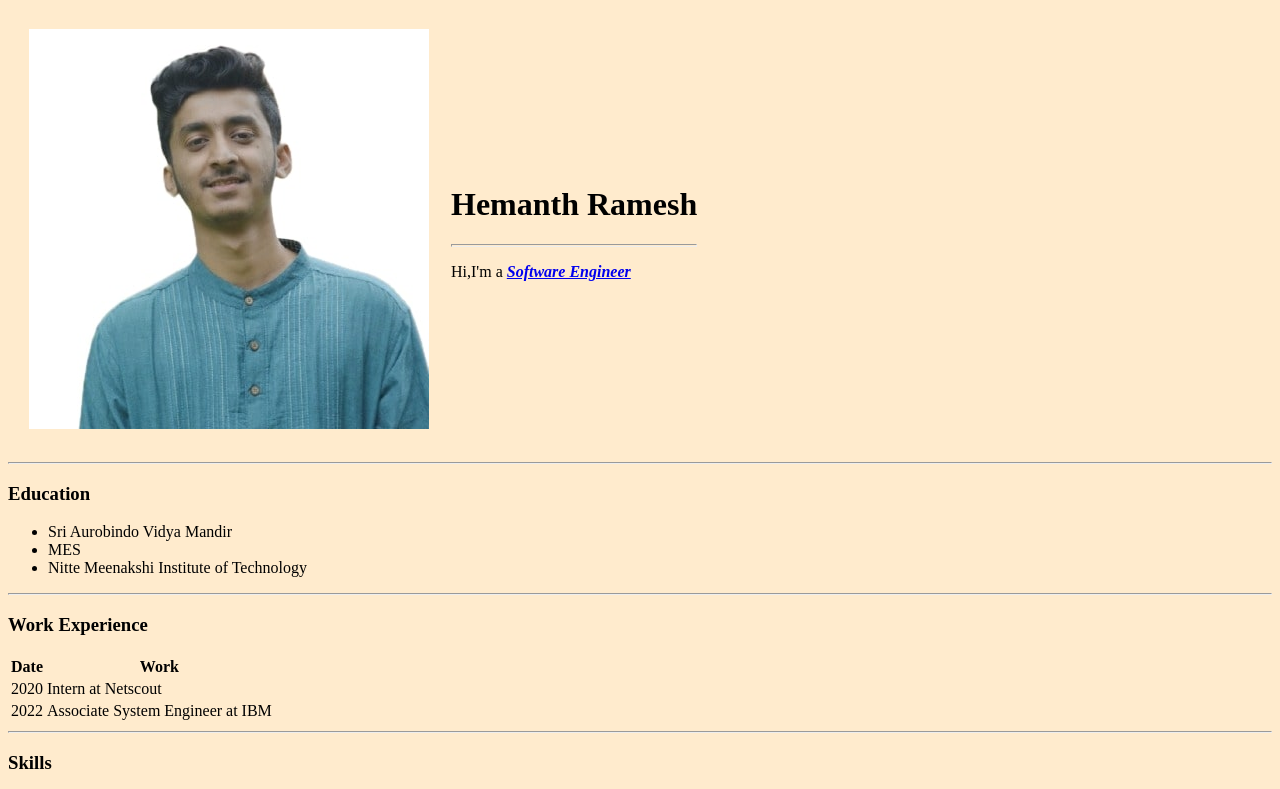
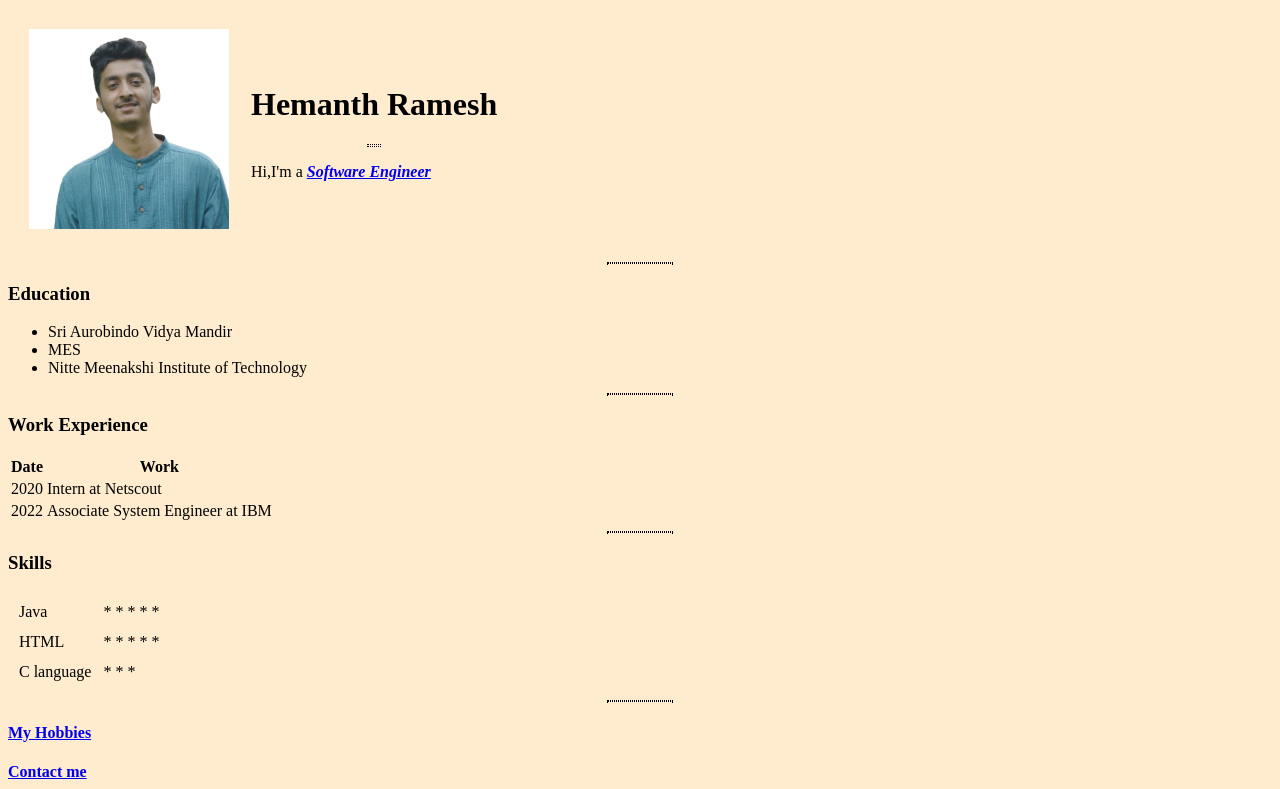
Before and after one commit to HemanthR04/cv, a plain HTML site: page index.html in a window 1280 px wide. Shown: the top 789 px of the page. Drawn offline with Linux system fonts and the light colour scheme.

Commit message:
Added CSS

```diff
--- a/index.html
+++ b/index.html
@@ -7,12 +7,20 @@
       body{
         background-color: blanchedalmond;
       }
+      hr{
+        border-style: dotted;
+        width: 5%;
+        }
+      .Profileimage{
+        width: 200px;
+        height: 200px;
+      }
     </style>
   </head>
   <body>
     <table cellspacing="20">
       <tr>
-        <td><img src="Images\Hemanth.jpg" alt="Image of Hemanth Ramesh"></td>
+        <td><img src="Images\Hemanth.jpg" alt="Image of Hemanth Ramesh" class="Profileimage"></td>
         <td>  <h1>Hemanth Ramesh</h1>
           <hr size="3">
           <p>Hi,I'm a <em><strong><a href="https://en.wikipedia.org/wiki/Software_engineering">Software Engineer</a></strong></em></p></td>
```
